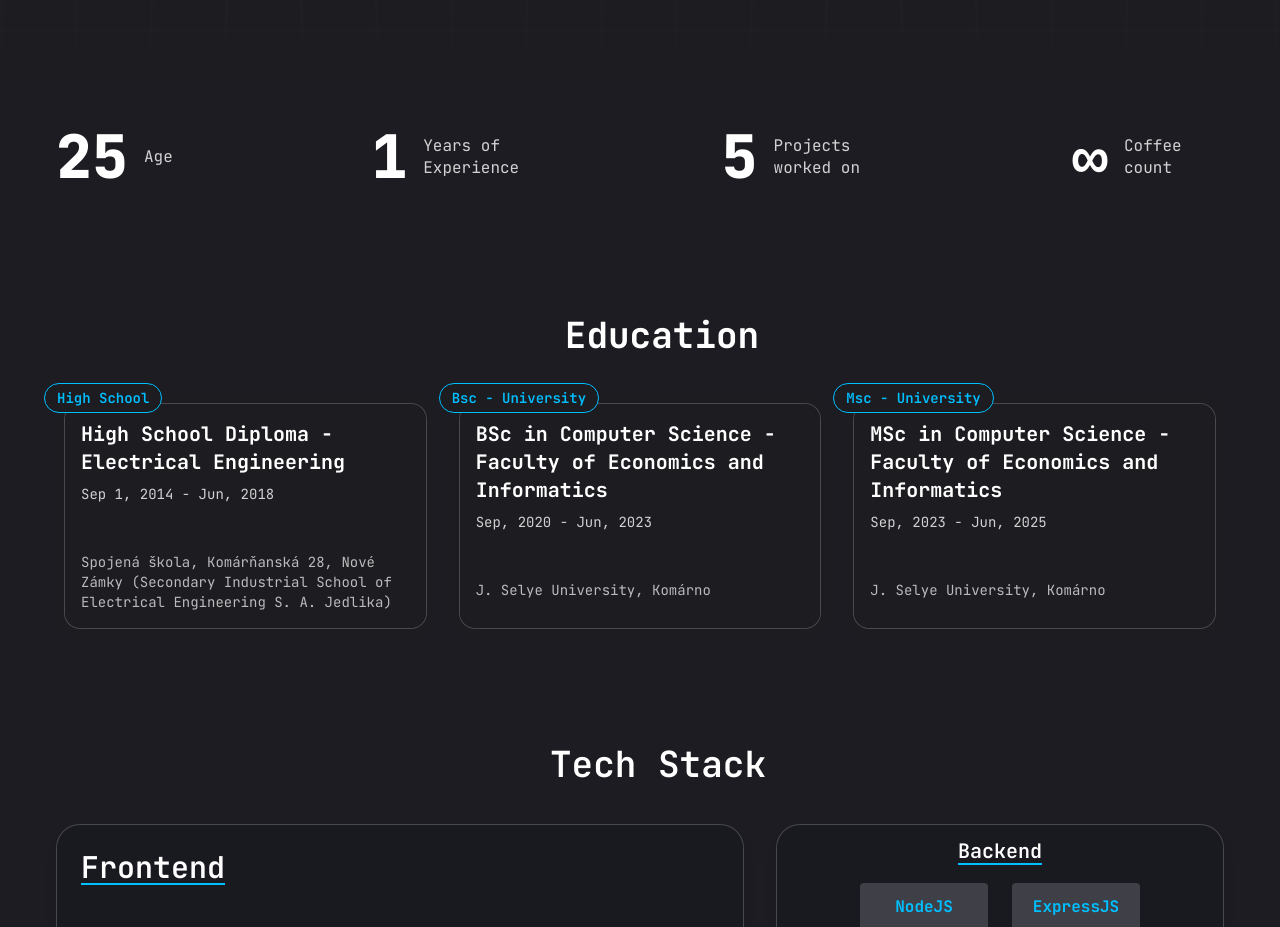
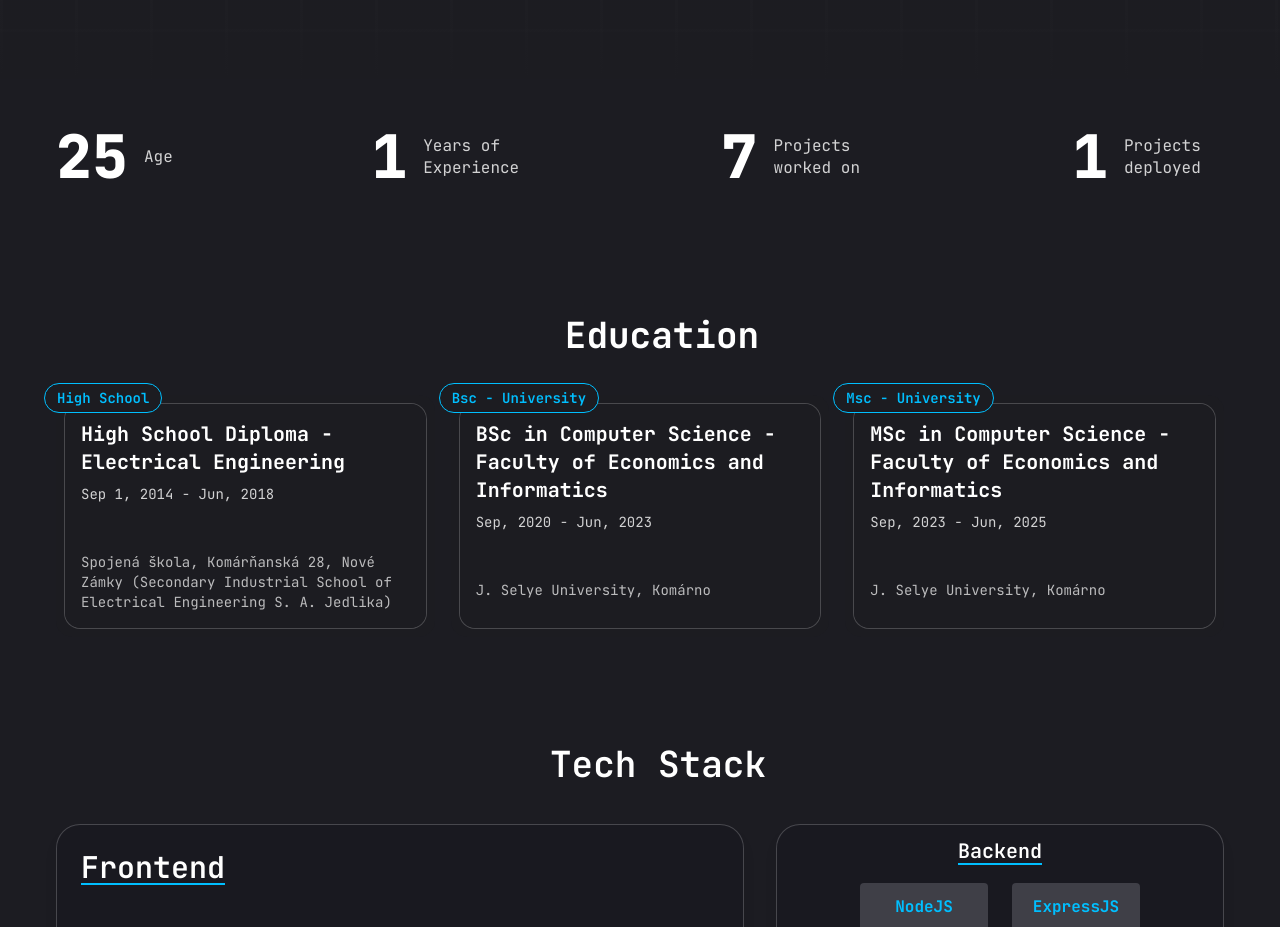
Before and after one commit to RuzsikMarton/marton-portfolio, a React (Vite) app: page / in a window 1280 px wide. Shown: the part 860-1787 px from the top of the page. Built offline with nearby package versions, Linux system fonts and the light colour scheme; some icons are missing; a web font is replaced by a local one.

Commit message:
update: small changes, fixes

```diff
--- a/package.json
+++ b/package.json
@@ -18,6 +18,7 @@
     "flag-icons": "^7.5.0",
     "i18next": "^25.5.3",
     "i18next-browser-languagedetector": "^8.2.0",
+    "i18next-http-backend": "^3.0.2",
     "motion": "^12.23.22",
     "react": "^18.3.1",
     "react-dom": "^18.3.1",
--- a/src/components/about/About.tsx
+++ b/src/components/about/About.tsx
@@ -5,13 +5,13 @@ import EducationCard from "./EducationCard";
 const About = () => {
   const { t } = useTranslation();
 
-  const { age, experience, projects, coffee, education } = t("about", {
+  const { age, experience, projects, deployed, education } = t("about", {
     returnObjects: true,
   }) as {
     age: string;
     experience: string;
     projects: string;
-    coffee: string;
+    deployed: string;
     education: string;
   };
 
@@ -37,7 +37,7 @@ const About = () => {
           </div>
           <div className="flex items-center justify-center gap-4">
             <h1 className="text-4xl md:text-5xl xl:text-6xl font-extrabold ">
-              5
+              7
             </h1>{" "}
             <span className="text-white/80 leading-snug max-w-[100px]">
               {projects}
@@ -45,10 +45,10 @@ const About = () => {
           </div>
           <div className="flex items-center justify-center gap-4">
             <h1 className="text-4xl md:text-5xl xl:text-6xl font-extrabold">
-              ∞
+              1
             </h1>{" "}
             <span className="text-white/80 leading-snug max-w-[100px]">
-              {coffee}
+              {deployed}
             </span>
           </div>
         </div>
--- a/src/i18n.ts
+++ b/src/i18n.ts
@@ -35,7 +35,7 @@ i18n
             age: "Age",
             experience: "Years of Experience",
             projects: "Projects worked on",
-            coffee: "Coffee count",
+            deployed: "Projects deployed",
             education: "Education",
           },
           highSchool: {
@@ -83,34 +83,82 @@ i18n
               {
                 id: 1,
                 name: "Social Media App",
-                description: "A full-stack social media application built for learning purposes. Built with modern web technologies, featuring real-time interactions, user authentication, and modern UI design.",
-                techStack: ["js","react","tailwindcss", "nodejs","expressjs", "mysql"],
-                techDetails: ["Javascript","React","React Router", "TanStack Query", "Node.js","Express", "MySQL",],
+                description:
+                  "A full-stack social media application built for learning purposes. Built with modern web technologies, featuring real-time interactions, user authentication, and modern UI design.",
+                techStack: [
+                  "js",
+                  "react",
+                  "tailwindcss",
+                  "nodejs",
+                  "expressjs",
+                  "mysql",
+                ],
+                techDetails: [
+                  "Javascript",
+                  "React",
+                  "React Router",
+                  "TanStack Query",
+                  "Node.js",
+                  "Express",
+                  "MySQL",
+                ],
                 link: "https://github.com/RuzsikMarton/social-app-react-node",
                 img: "/social-app.png",
               },
               {
                 id: 2,
                 name: "Weather Dashboard",
-                description: "A small full-stack weather app built with React, Express, and the Open-Meteo API. It shows current weather and a 7-day forecast for selected cities or search results.",
-                techStack: ["js","react","tailwindcss", "nodejs","expressjs"],
-                techDetails: ["Javascript","React", "React Router","Node.js","Express", "Open-Meteo API",],
+                description:
+                  "A small full-stack weather app built with React, Express, and the Open-Meteo API. It shows current weather and a 7-day forecast for selected cities or search results.",
+                techStack: [
+                  "js",
+                  "react",
+                  "tailwindcss",
+                  "nodejs",
+                  "expressjs",
+                ],
+                techDetails: [
+                  "Javascript",
+                  "React",
+                  "React Router",
+                  "Node.js",
+                  "Express",
+                  "Open-Meteo API",
+                ],
                 link: "https://github.com/RuzsikMarton/weather-dashboard-react",
                 img: "/weather.png",
               },
               {
                 id: 3,
                 name: "Bachelor Thesis Project",
-                description: "A full-stack ski platform built with React and Node.js/Express as part of a bachelor’s thesis. The app features authentication, user interaction, and ski-related data visualization with a modern UI.",
-                techStack: ["js","react", "bootstrap5", "nodejs","expressjs", "mongodb"],
-                techDetails: ["Javascript","React", "Redux", "React Router", "React Bootstrap", "Node.js", "Express", "MongoDB",],
+                description:
+                  "A full-stack ski platform built with React and Node.js/Express as part of a bachelor’s thesis. The app features authentication, user interaction, and ski-related data visualization with a modern UI.",
+                techStack: [
+                  "js",
+                  "react",
+                  "bootstrap5",
+                  "nodejs",
+                  "expressjs",
+                  "mongodb",
+                ],
+                techDetails: [
+                  "Javascript",
+                  "React",
+                  "Redux",
+                  "React Router",
+                  "React Bootstrap",
+                  "Node.js",
+                  "Express",
+                  "MongoDB",
+                ],
                 link: "https://github.com/RuzsikMarton/ski-bachelor-thesis",
                 img: "/bc.png",
               },
               {
                 id: 4,
                 name: "matrixvis - JS Library",
-                description: "MatrixVis is a JavaScript library designed for creating interactive algorithm visualizations using matrices. It simplifies the process of demonstrating matrix-based algorithms, making it a perfect tool for educators, students, and developers.",
+                description:
+                  "MatrixVis is a JavaScript library designed for creating interactive algorithm visualizations using matrices. It simplifies the process of demonstrating matrix-based algorithms, making it a perfect tool for educators, students, and developers.",
                 techStack: ["js"],
                 techDetails: ["Javascript"],
                 link: "https://github.com/RuzsikMarton/javascript-library-matrixalgorithm",
@@ -145,7 +193,7 @@ i18n
             age: "Vek",
             experience: "Roky skúseností",
             projects: "Projekty na ktorých som pracoval",
-            coffee: "Počet vypitých káv",
+            deployed: "Nasadené projekty",
             education: "Vzdelanie",
           },
           highSchool: {
@@ -193,34 +241,82 @@ i18n
               {
                 id: 1,
                 name: "Social Media App",
-                description: "Kompletná (full-stack) sociálna sieť vytvorená na vzdelávacie účely. Postavená pomocou moderných webových technológií, ponúka interakcie v reálnom čase, autentifikáciu používateľov a moderný dizajn používateľského rozhrania.",
-                techStack: ["js","react","tailwindcss", "nodejs","expressjs", "mysql"],
-                techDetails: ["Javascript","React","React Router", "TanStack Query", "Node.js","Express", "MySQL",],
+                description:
+                  "Kompletná (full-stack) sociálna sieť vytvorená na vzdelávacie účely. Postavená pomocou moderných webových technológií, ponúka interakcie v reálnom čase, autentifikáciu používateľov a moderný dizajn používateľského rozhrania.",
+                techStack: [
+                  "js",
+                  "react",
+                  "tailwindcss",
+                  "nodejs",
+                  "expressjs",
+                  "mysql",
+                ],
+                techDetails: [
+                  "Javascript",
+                  "React",
+                  "React Router",
+                  "TanStack Query",
+                  "Node.js",
+                  "Express",
+                  "MySQL",
+                ],
                 link: "https://github.com/RuzsikMarton/social-app-react-node",
                 img: "/social-app.png",
               },
               {
                 id: 2,
                 name: "Weather Dashboard",
-                description: "Malá, full-stack aplikácia o počasí vytvorená pomocou React, Express a Open-Meteo API. Zobrazuje aktuálne počasie a 7-dňovú predpoveď pre vybrané mestá alebo výsledky vyhľadávania.",
-                techStack: ["js","react","tailwindcss", "nodejs","expressjs"],
-                techDetails: ["Javascript","React", "React Router","Node.js","Express", "Open-Meteo API",],
+                description:
+                  "Malá, full-stack aplikácia o počasí vytvorená pomocou React, Express a Open-Meteo API. Zobrazuje aktuálne počasie a 7-dňovú predpoveď pre vybrané mestá alebo výsledky vyhľadávania.",
+                techStack: [
+                  "js",
+                  "react",
+                  "tailwindcss",
+                  "nodejs",
+                  "expressjs",
+                ],
+                techDetails: [
+                  "Javascript",
+                  "React",
+                  "React Router",
+                  "Node.js",
+                  "Express",
+                  "Open-Meteo API",
+                ],
                 link: "https://github.com/RuzsikMarton/weather-dashboard-react",
                 img: "/weather.png",
               },
               {
                 id: 3,
                 name: "Bakalársky projekt",
-                description: "Kompletná (full-stack) lyžiarska platforma vytvorená pomocou Reactu a Node.js/Express ako súčasť bakalárskej práce. Aplikácia obsahuje autentifikáciu, interakciu používateľov a vizualizáciu údajov súvisiacich s lyžovaním s moderným používateľským rozhraním.",
-                techStack: ["js","react", "bootstrap5", "nodejs","expressjs", "mongodb"],
-                techDetails: ["Javascript","React", "Redux", "React Router", "React Bootstrap", "Node.js", "Express", "MongoDB",],
+                description:
+                  "Kompletná (full-stack) lyžiarska platforma vytvorená pomocou Reactu a Node.js/Express ako súčasť bakalárskej práce. Aplikácia obsahuje autentifikáciu, interakciu používateľov a vizualizáciu údajov súvisiacich s lyžovaním s moderným používateľským rozhraním.",
+                techStack: [
+                  "js",
+                  "react",
+                  "bootstrap5",
+                  "nodejs",
+                  "expressjs",
+                  "mongodb",
+                ],
+                techDetails: [
+                  "Javascript",
+                  "React",
+                  "Redux",
+                  "React Router",
+                  "React Bootstrap",
+                  "Node.js",
+                  "Express",
+                  "MongoDB",
+                ],
                 link: "https://github.com/RuzsikMarton/ski-bachelor-thesis",
                 img: "/bc.png",
               },
               {
                 id: 4,
                 name: "matrixvis - JS Knižnica",
-                description: "MatrixVis je knižnica v jazyku JavaScript určená na tvorbu interaktívnych vizualizácií algoritmov pomocou matíc. Zjednodušuje proces demonštrácie algoritmov založených na maticiach, vďaka čomu je ideálnym nástrojom pre učiteľov, študentov a vývojárov.",
+                description:
+                  "MatrixVis je knižnica v jazyku JavaScript určená na tvorbu interaktívnych vizualizácií algoritmov pomocou matíc. Zjednodušuje proces demonštrácie algoritmov založených na maticiach, vďaka čomu je ideálnym nástrojom pre učiteľov, študentov a vývojárov.",
                 techStack: ["js"],
                 techDetails: ["Javascript"],
                 link: "https://github.com/RuzsikMarton/javascript-library-matrixalgorithm",
@@ -255,7 +351,7 @@ i18n
             age: "Életkor",
             experience: "Tapasztalat évei",
             projects: "Projektek, amelyeken dolgoztam",
-            coffee: "Fogyasztott kávék száma",
+            deployed: "Közzétett projektek",
             education: "Tanulmányok",
           },
           highSchool: {
@@ -304,34 +400,82 @@ i18n
               {
                 id: 1,
                 name: "Social Media App",
-                description: "Egy full-stack közösségi média alkalmazás, amely tanulási célokra készült. Modern webes technológiákkal épült, valós idejű interakciókat, felhasználói hitelesítést és modern felhasználói felületet kínál.",
-                techStack: ["js","react","tailwindcss", "nodejs","expressjs", "mysql"],
-                techDetails: ["Javascript","React","React Router", "TanStack Query", "Node.js","Express", "MySQL",],
+                description:
+                  "Egy full-stack közösségi média alkalmazás, amely tanulási célokra készült. Modern webes technológiákkal épült, valós idejű interakciókat, felhasználói hitelesítést és modern felhasználói felületet kínál.",
+                techStack: [
+                  "js",
+                  "react",
+                  "tailwindcss",
+                  "nodejs",
+                  "expressjs",
+                  "mysql",
+                ],
+                techDetails: [
+                  "Javascript",
+                  "React",
+                  "React Router",
+                  "TanStack Query",
+                  "Node.js",
+                  "Express",
+                  "MySQL",
+                ],
                 link: "https://github.com/RuzsikMarton/social-app-react-node",
                 img: "/social-app.png",
               },
               {
                 id: 2,
                 name: "Weather Dashboard",
-                description: "Egy kis, full-stack időjárás-alkalmazás, amely Reacttel, Expresszel és az Open-Meteo API-val készült. Megjeleníti az aktuális időjárást és a 7 napos előrejelzést a kiválasztott városokhoz vagy a keresési találatokhoz.",
-                techStack: ["js","react","tailwindcss", "nodejs","expressjs"],
-                techDetails: ["Javascript","React", "React Router","Node.js","Express", "Open-Meteo API",],
+                description:
+                  "Egy kis, full-stack időjárás-alkalmazás, amely Reacttel, Expresszel és az Open-Meteo API-val készült. Megjeleníti az aktuális időjárást és a 7 napos előrejelzést a kiválasztott városokhoz vagy a keresési találatokhoz.",
+                techStack: [
+                  "js",
+                  "react",
+                  "tailwindcss",
+                  "nodejs",
+                  "expressjs",
+                ],
+                techDetails: [
+                  "Javascript",
+                  "React",
+                  "React Router",
+                  "Node.js",
+                  "Express",
+                  "Open-Meteo API",
+                ],
                 link: "https://github.com/RuzsikMarton/weather-dashboard-react",
                 img: "/weather.png",
               },
               {
                 id: 3,
                 name: "Bakalár dolgozat projekt",
-                description: "Egy full-stack síplatform, amelyet React és Node.js/Express segítségével készítettek egy alapképzési dolgozat részeként. Az alkalmazás hitelesítést, felhasználói interakciót és a síeléssel kapcsolatos adatok vizualizációját kínálja modern felhasználói felülettel.",
-                techStack: ["js","react", "bootstrap5", "nodejs","expressjs", "mongodb"],
-                techDetails: ["Javascript","React", "Redux", "React Router", "React Bootstrap", "Node.js", "Express", "MongoDB",],
+                description:
+                  "Egy full-stack síplatform, amelyet React és Node.js/Express segítségével készítettek egy alapképzési dolgozat részeként. Az alkalmazás hitelesítést, felhasználói interakciót és a síeléssel kapcsolatos adatok vizualizációját kínálja modern felhasználói felülettel.",
+                techStack: [
+                  "js",
+                  "react",
+                  "bootstrap5",
+                  "nodejs",
+                  "expressjs",
+                  "mongodb",
+                ],
+                techDetails: [
+                  "Javascript",
+                  "React",
+                  "Redux",
+                  "React Router",
+                  "React Bootstrap",
+                  "Node.js",
+                  "Express",
+                  "MongoDB",
+                ],
                 link: "https://github.com/RuzsikMarton/ski-bachelor-thesis",
                 img: "/bc.png",
               },
               {
                 id: 4,
                 name: "matrixvis - JS Könyvtár",
-                description: "A MatrixVis egy JavaScript könyvtár, amely interaktív algoritmus-vizualizációk létrehozására készült mátrixok segítségével. Egyszerűsíti a mátrixalapú algoritmusok bemutatását, így ideális eszköz oktatók, diákok és fejlesztők számára.",
+                description:
+                  "A MatrixVis egy JavaScript könyvtár, amely interaktív algoritmus-vizualizációk létrehozására készült mátrixok segítségével. Egyszerűsíti a mátrixalapú algoritmusok bemutatását, így ideális eszköz oktatók, diákok és fejlesztők számára.",
                 techStack: ["js"],
                 techDetails: ["Javascript"],
                 link: "https://github.com/RuzsikMarton/javascript-library-matrixalgorithm",
```
Also changed, not shown: 2 other files (tests, documents, lock files or other folders).
